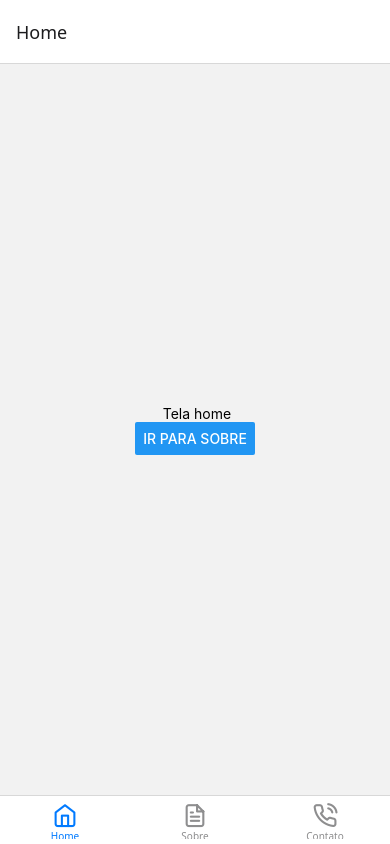
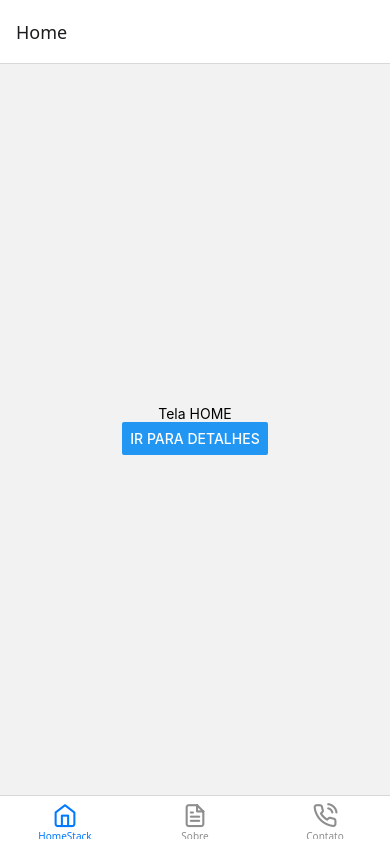
Before and after one commit to emytonton/advanced-react-native, a React Native app: screen /Home in a window 390 px wide. Built offline with nearby package versions, Linux system fonts and the light colour scheme.

Commit message:
feat: page detalhes

```diff
--- /dev/null
+++ b/src/pages/Detalhes/index.js
@@ -0,0 +1,10 @@
+import React from "react";
+import { View, Text } from "react-native";
+
+export default function Detalhes(){
+    return(
+        <View>
+            <Text>Pag detalhes</Text>
+        </View>
+    )
+}
--- a/src/pages/home/index.js
+++ b/src/pages/home/index.js
@@ -1,34 +1,28 @@
-import React from "react";
-import { View, Text, StyleSheet, Button } from "react-native";
+import React from 'react';
+import { View, Text, StyleSheet, Button } from 'react-native';
 
-import { useNavigation } from "@react-navigation/native";
-
-import Icon from "@react-native-vector-icons/evil-icons";
-import Feather from 'react-native-vector-icons/Feather';
-
-
+import { useNavigation } from '@react-navigation/native';
 
 export default function Home(){
+  const navigation = useNavigation();
 
-    const navigation = useNavigation();
+  function navegaDetalhes(){
+    navigation.navigate('Detalhes')
+  }
 
-    function navegaSobre(){
-        navigation.navigate('Sobre')
-    }
-    return(
-        <View style = {styles.container}>
-            <Text> Tela home</Text>
-
-            <Button  title="Ir para sobre" onPress={navegaSobre}/>
-        </View>
-    );
+  return(
+    <View style={styles.container}>
+      <Text>Tela HOME</Text>
+      <Button title="Ir para detalhes" onPress={ navegaDetalhes } />
+    </View>
+  )
 }
 
+const styles = StyleSheet.create({
+  container:{
+    flex:1,
+    justifyContent: 'center',
+    alignItems: 'center',
 
-const styles = StyleSheet.create({
-    container:{
-        flex:1,
-        justifyContent: 'center',
-        alignItems: 'center'
-    }
+  }
 })
--- a/src/routes/index.js
+++ b/src/routes/index.js
@@ -2,24 +2,22 @@ import React from "react";
 import { createBottomTabNavigator } from "@react-navigation/bottom-tabs";
 import Feather from 'react-native-vector-icons/Feather';
 
-
-
-import Home from "../pages/home";
 import Sobre from "../pages/Sobre";
 import Contato from "../pages/Contato";
+import StackRoutes from "./stackRoutes";
 
 const Tab = createBottomTabNavigator();
 
 export default function Routes(){
   return(
     <Tab.Navigator
-    //screenOptions={{ para desativar o header em todas as paginas
-     // headerShown:
-    //}}
+    screenOptions={{
+        headerShown: false
+    }}
     >
       <Tab.Screen
-      name="Home"
-      component={Home}
+      name="HomeStack"
+      component={StackRoutes}
       options={{
         //tabBarLabel: 'Inicio'
         tabBarIcon: ({color, size}) => {
--- a/src/routes/stackRoutes.js
+++ b/src/routes/stackRoutes.js
@@ -2,16 +2,22 @@ import React from "react";
 import { createNativeStackNavigator } from "@react-navigation/native-stack";
 
 import Home from "../pages/home";
+import Detalhes from "../pages/Detalhes";
 
 const Stack = createNativeStackNavigator();
 
-export default function StackRputes(){
+export default function StackRoutes(){
     return(
         <Stack.Navigator>
             <Stack.Screen
             name="Home"
             component={Home}
             />
+
+            <Stack.Screen
+            name="Detalhes"
+            component={Detalhes}
+            />
         </Stack.Navigator>
     )
 }
```
